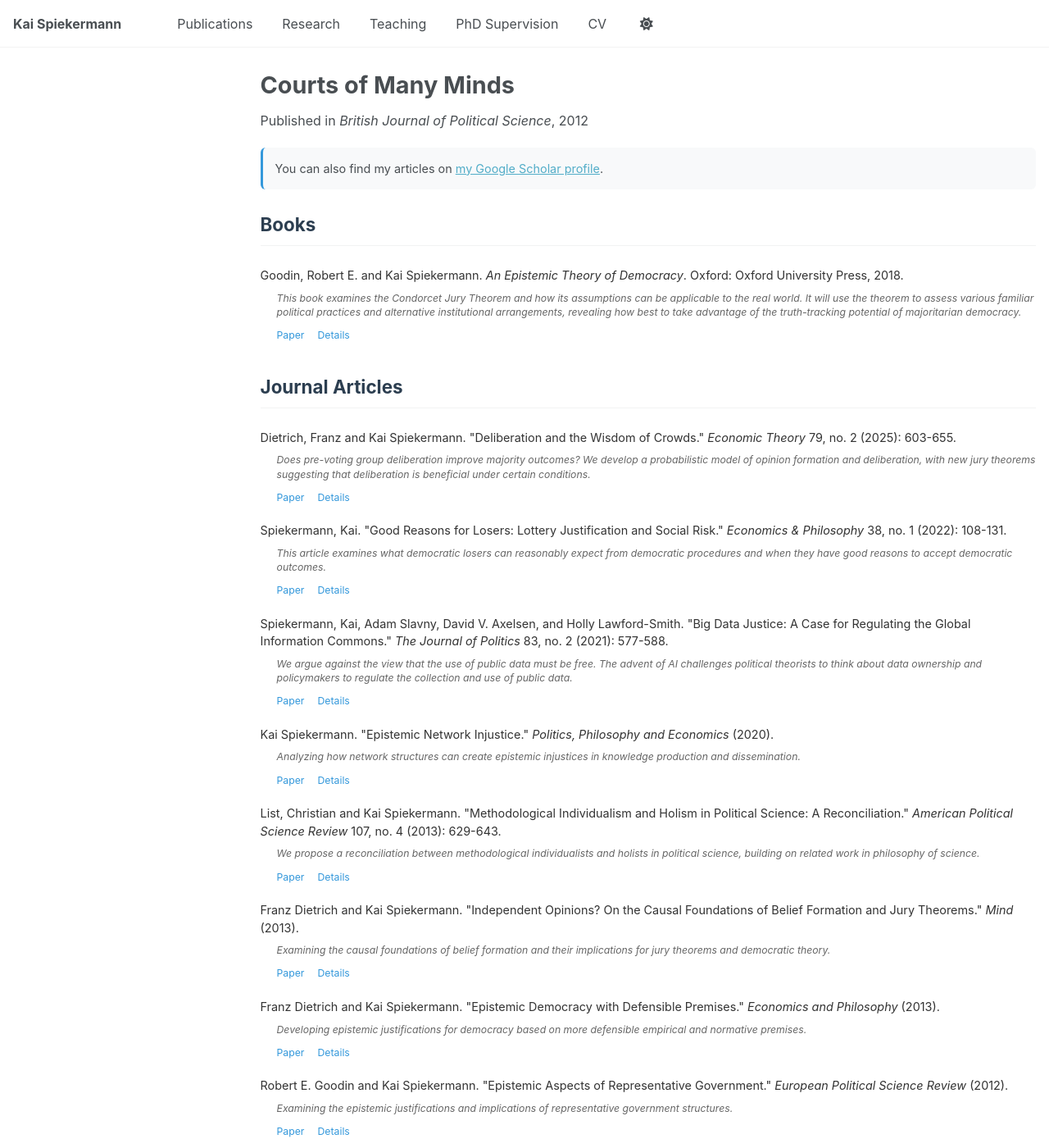
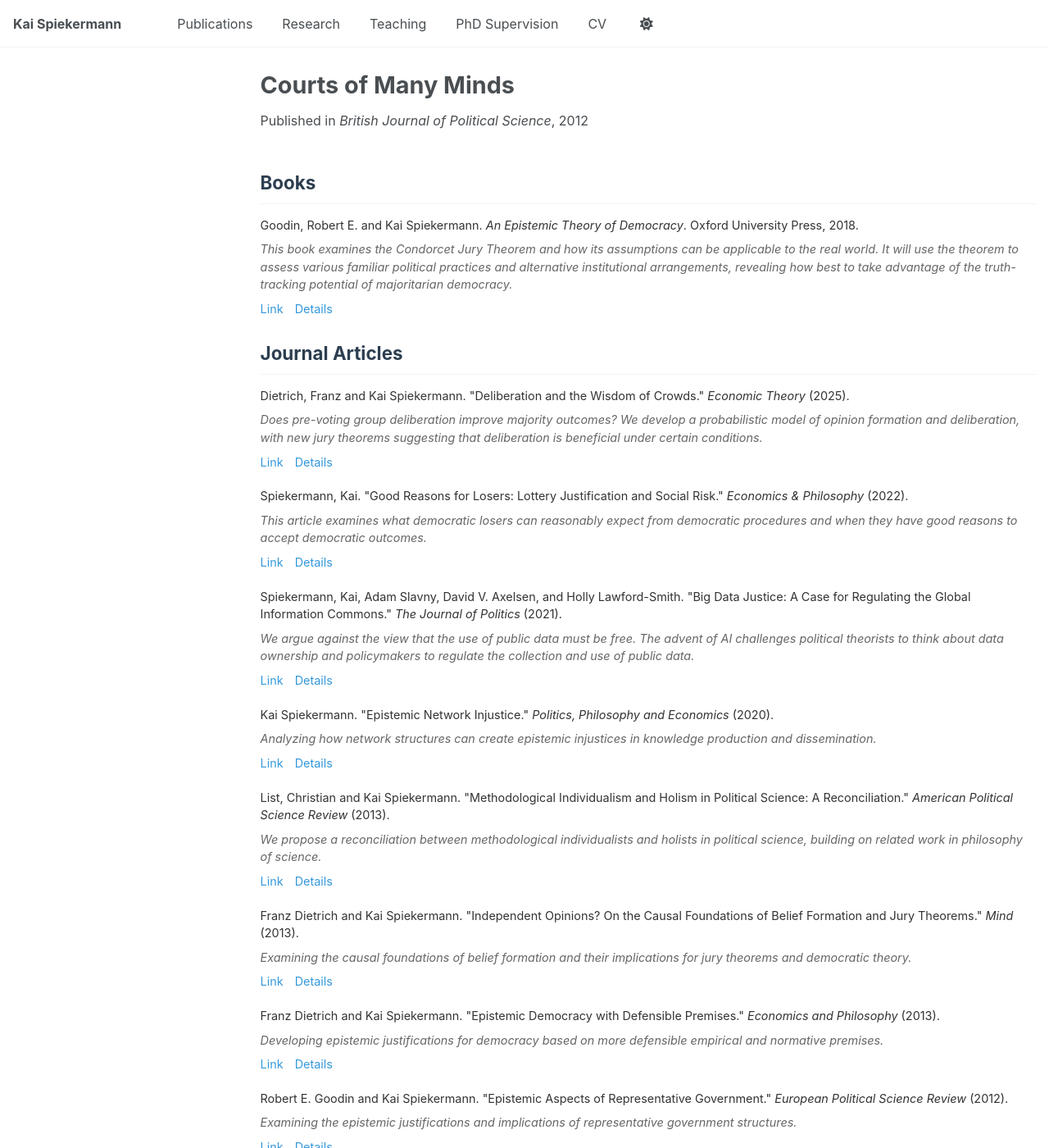
Before and after one commit to kaispk/kaispk.github.io, a Jekyll site: the page built from _publications/2012-courts-many-minds.md, in a window 1280 px wide and 1400 px high. Shown: the whole window at 82% size. Built offline with Jekyll 4.4.1, drawn with Linux system fonts in a browser that asks for light colours; a script that is not in the unit is left out; some of the changed text lies outside the part shown.

Commit message:
Update publications.html

```diff
--- a/_layouts/publications.html
+++ b/_layouts/publications.html
@@ -6,198 +6,58 @@ author_profile: false
 ---
 
 <style>
-  .google-scholar-note {
-    margin-bottom: 30px;
-    padding: 15px;
-    background: #f8f9fa;
-    border-radius: 6px;
-    border-left: 3px solid #3498db;
-    font-size: 0.9em;
-  }
-
-  .publication-item {
-    margin-bottom: 20px;
-    font-size: 0.9em;
-    line-height: 1.5;
-  }
-
-  .publication-item .citation {
-    color: #333;
-    margin-bottom: 8px;
-  }
-
-  .publication-item .authors {
-    color: #333;
-  }
-
-  .publication-item .title {
-    font-weight: 600;
-    color: #2c3e50;
-  }
-
-  .publication-item .venue {
-    font-style: italic;
-    color: #333;
-  }
-
-  .publication-item .year {
-    color: #333;
-  }
-
-  .publication-item .excerpt {
-    color: #666;
-    margin: 8px 0 8px 20px;
-    font-size: 0.85em;
-    line-height: 1.4;
-    font-style: italic;
-  }
-
-  .publication-item .links {
-    margin: 5px 0 0 20px;
-  }
-
-  .publication-item .links a {
-    color: #3498db;
-    text-decoration: none;
-    margin-right: 12px;
-    font-size: 0.85em;
-  }
-
-  .publication-item .links a:hover {
-    text-decoration: underline;
-  }
-
-  .category-header {
-    border-bottom: 2px solid #3498db;
-    padding-bottom: 10px;
-    margin: 40px 0 25px 0;
-    color: #2c3e50;
-    font-size: 1.4em;
-  }
-
-  .category-header:first-of-type {
-    margin-top: 20px;
-  }
+.publication { margin-bottom: 20px; font-size: 0.9em; }
+.publication .citation { color: #333; }
+.publication .excerpt { color: #666; margin: 8px 0; font-style: italic; }
+.publication .links { margin-top: 8px; }
+.publication .links a { color: #3498db; margin-right: 10px; text-decoration: none; }
+.category-header { border-bottom: 2px solid #3498db; margin: 30px 0 15px 0; color: #2c3e50; }
 </style>
 
-{% if site.author.googlescholar %}
-  <div class="google-scholar-note">
-    You can also find my articles on <a href="{{site.author.googlescholar}}">my Google Scholar profile</a>.
+<h2 class="category-header">Books</h2>
+{% for post in site.publications reversed %}
+{% if post.category == "books" %}
+<div class="publication">
+  <div class="citation">
+    {% if post.authors %}{{ post.authors }}. {% endif %}<em>{{ post.title }}</em>. {% if post.venue %}{{ post.venue }}, {% endif %}{% if post.date %}{{ post.date | date: "%Y" }}.{% endif %}
+  </div>
+  {% if post.excerpt %}<div class="excerpt">{{ post.excerpt }}</div>{% endif %}
+  <div class="links">
+    {% if post.paperurl and post.paperurl != "#" %}<a href="{{ post.paperurl }}">Link</a>{% endif %}
+    {% if post.url %}<a href="{{ post.url | relative_url }}">Details</a>{% endif %}
+  </div>
 </div>
 {% endif %}
+{% endfor %}
 
-{% include base_path %}
-
-<!-- Publications organized by category -->
-{% if site.publication_category %}
-  {% for category in site.publication_category %}
-    {% assign title_shown = false %}
+<h2 class="category-header">Journal Articles</h2>
 {% for post in site.publications reversed %}
-      {% if post.category != category[0] %}
-        {% continue %}
-      {% endif %}
-      {% unless title_shown %}
-        <h2 class="category-header">{{ category[1].title }}</h2>
-        {% assign title_shown = true %}
-      {% endunless %}
-
-      <div class="publication-item">
+{% if post.category == "manuscripts" %}
+<div class="publication">
   <div class="citation">
-          {% if post.category == "books" %}
-            {% if post.authors %}{{ post.authors }}. {% endif %}<em>{{ post.title }}</em>. {% if post.place %}{{ post.place }}: {% endif %}{% if post.venue %}{{ post.venue }}, {% endif %}{% if post.date %}{{ post.date | date: "%Y" }}.{% endif %}
-          {% elsif post.category == "manuscripts" %}
-            {% if post.authors %}{{ post.authors }}. {% endif %}"{{ post.title }}." {% if post.venue %}<em>{{ post.venue }}</em>{% endif %}{% if post.volume %} {{ post.volume }}{% endif %}{% if post.issue %}, no. {{ post.issue }}{% endif %}{% if post.date %} ({{ post.date | date: "%Y" }}){% endif %}{% if post.pages %}: {{ post.pages }}{% endif %}.
-          {% elsif post.category == "encyclopedia" %}
-            {% if post.authors %}{{ post.authors }}. {% endif %}"{{ post.title }}." {% if post.venue %}In <em>{{ post.venue }}</em>.{% endif %}{% if post.editor %} Edited by {{ post.editor }}.{% endif %}{% if post.date %} {{ post.date | date: "%Y" }}.{% endif %}
-          {% elsif post.category == "chapters" %}
-            {% if post.authors %}{{ post.authors }}. {% endif %}"{{ post.title }}." {% if post.booktitle %}In <em>{{ post.booktitle }}</em>{% endif %}{% if post.editor %}, edited by {{ post.editor }}{% endif %}{% if post.pages %}, {{ post.pages }}{% endif %}. {% if post.place %}{{ post.place }}: {% endif %}{% if post.venue %}{{ post.venue }}{% endif %}{% if post.date %}, {{ post.date | date: "%Y" }}{% endif %}.
-          {% else %}
-            {% if post.authors %}{{ post.authors }}. {% endif %}{% if post.category == "books" %}<em>{{ post.title }}</em>{% else %}"{{ post.title }}"{% endif %}{% if post.venue %}. <em>{{ post.venue }}</em>{% endif %}{% if post.date %}, {{ post.date | date: "%Y" }}{% endif %}.
-          {% endif %}
+    {% if post.authors %}{{ post.authors }}. {% endif %}"{{ post.title }}." {% if post.venue %}<em>{{ post.venue }}</em>{% endif %}{% if post.date %} ({{ post.date | date: "%Y" }}).{% endif %}
   </div>
-
-        {% if post.excerpt %}
-          <div class="excerpt">{{ post.excerpt }}</div>
-        {% endif %}
-
-        {% assign has_links = false %}
-        {% if post.paperurl and post.paperurl != "#" %}
-          {% assign has_links = true %}
-        {% endif %}
-        {% if post.slidesurl %}
-          {% assign has_links = true %}
-        {% endif %}
-        {% if post.bibtexurl %}
-          {% assign has_links = true %}
-        {% endif %}
-        {% if post.url %}
-          {% assign has_links = true %}
-        {% endif %}
-
-        {% if has_links %}
+  {% if post.excerpt %}<div class="excerpt">{{ post.excerpt }}</div>{% endif %}
   <div class="links">
-            {% if post.paperurl and post.paperurl != "#" %}
-              <a href="{{ post.paperurl }}">Paper</a>
-            {% endif %}
-            {% if post.slidesurl %}
-              <a href="{{ post.slidesurl }}">Slides</a>
-            {% endif %}
-            {% if post.bibtexurl %}
-              <a href="{{ post.bibtexurl }}">BibTeX</a>
-            {% endif %}
-            {% if post.url %}
-              <a href="{{ post.url | relative_url }}">Details</a>
-            {% endif %}
+    {% if post.paperurl and post.paperurl != "#" %}<a href="{{ post.paperurl }}">Link</a>{% endif %}
+    {% if post.url %}<a href="{{ post.url | relative_url }}">Details</a>{% endif %}
+  </div>
 </div>
 {% endif %}
+{% endfor %}
+
+<h2 class="category-header">Encyclopedia Entries</h2>
+{% for post in site.publications reversed %}
+{% if post.category == "encyclopedia" %}
+<div class="publication">
+  <div class="citation">
+    {% if post.authors %}{{ post.authors }}. {% endif %}"{{ post.title }}." {% if post.venue %}<em>{{ post.venue }}</em>.{% endif %}{% if post.date %} {{ post.date | date: "%Y" }}.{% endif %}
   </div>
-    {% endfor %}
-  {% endfor %}
-{% else %}
-  {% for post in site.publications reversed %}
-    <div class="publication-item">
-      <div class="citation">
-        {% if post.category == "books" %}
-          {% if post.authors %}{{ post.authors }}. {% endif %}<em>{{ post.title }}</em>. {% if post.place %}{{ post.place }}: {% endif %}{% if post.venue %}{{ post.venue }}, {% endif %}{% if post.date %}{{ post.date | date: "%Y" }}.{% endif %}
-        {% else %}
-          {% if post.authors %}{{ post.authors }}. {% endif %}"{{ post.title }}." {% if post.venue %}<em>{{ post.venue }}</em>{% endif %}{% if post.date %}, {{ post.date | date: "%Y" }}{% endif %}.
-        {% endif %}
+  {% if post.excerpt %}<div class="excerpt">{{ post.excerpt }}</div>{% endif %}
+  <div class="links">
+    {% if post.paperurl and post.paperurl != "#" %}<a href="{{ post.paperurl }}">Link</a>{% endif %}
+    {% if post.url %}<a href="{{ post.url | relative_url }}">Details</a>{% endif %}
   </div>
-
-      {% if post.excerpt %}
-        <div class="excerpt">{{ post.excerpt }}</div>
-      {% endif %}
-
-      {% assign has_links = false %}
-      {% if post.paperurl and post.paperurl != "#" %}
-        {% assign has_links = true %}
-      {% endif %}
-      {% if post.slidesurl %}
-        {% assign has_links = true %}
-      {% endif %}
-      {% if post.bibtexurl %}
-        {% assign has_links = true %}
-      {% endif %}
-      {% if post.url %}
-        {% assign has_links = true %}
-      {% endif %}
-
-      {% if has_links %}
-        <div class="links">
-          {% if post.paperurl and post.paperurl != "#" %}
-            <a href="{{ post.paperurl }}">Paper</a>
-          {% endif %}
-          {% if post.slidesurl %}
-            <a href="{{ post.slidesurl }}">Slides</a>
-          {% endif %}
-          {% if post.bibtexurl %}
-            <a href="{{ post.bibtexurl }}">BibTeX</a>
-          {% endif %}
-          {% if post.url %}
-            <a href="{{ post.url | relative_url }}">Details</a>
-          {% endif %}
 </div>
 {% endif %}
-    </div>
 {% endfor %}
-{% endif %}
```
Lines whose indentation alone changed are shown as unchanged.
